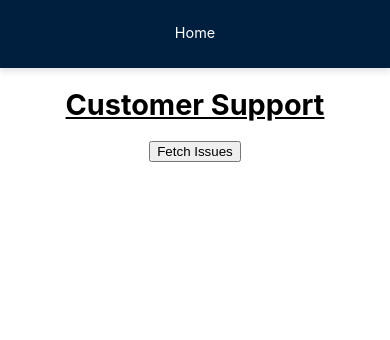
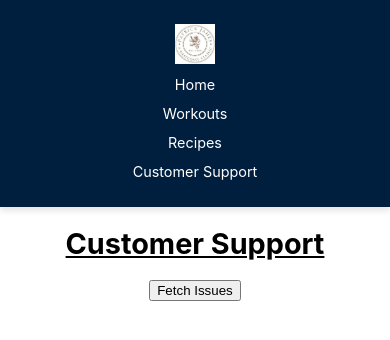
Before and after one commit to spickfor/ModernWebDev, a React (Create React App) app: page /customer-support in a window 390 px wide. Shown: the top 340 px of the page. Built offline with nearby package versions, Linux system fonts and the light colour scheme; what parse would draw is missing.

Commit message:
added recipe page workouts page, they link to their respective data table in our database

```diff
--- a/src/App.js
+++ b/src/App.js
@@ -1,7 +1,9 @@
-// import logo from './logo.svg';
+// import logo from './images/logo.jpg';
 import './App.css';
 import Main from './Main/Main.js';
 import CustomerSupport from './CustomerSupport/customerSupport.js'
+import Workouts from './Workouts/workouts.js'
+import Recipes from './Recipes/recipes.js'
 import { BrowserRouter as Router, Route, Routes } from 'react-router-dom';
 import * as ENV from "./environments.js";
 import Parse from "parse";
@@ -19,7 +21,8 @@ function App() {
         <Routes>
             <Route path="/" element={<Main />} />
             <Route path="/customer-support" element={<CustomerSupport />} />
-
+            <Route path="/Workouts" element={<Workouts />}/>
+            <Route path="/Recipes" element={<Recipes />}/>
         </Routes>
     </div>
   </Router>
--- a/src/CustomerSupport/customerSupport.js
+++ b/src/CustomerSupport/customerSupport.js
@@ -2,6 +2,7 @@ import {useEffect, useState } from "react";
 import React from 'react';
 import { Link } from 'react-router-dom'; // for linking pages
 import './CustomerSupport.css' // import cs file
+import logo from '../images/logo.jpg';
 
 
 import * as ENV from "../environments.js";
@@ -40,7 +41,13 @@ const CustomerSupport = () => {
     return (
         <div>
             <nav>
+                <Link to='/'>
+                    <img src = {logo} className="logo"/>
+                </Link>
                 <Link to='/'>Home</Link>
+                <Link to="/Workouts">Workouts</Link>
+                <Link to="/Recipes">Recipes</Link>
+                <Link to="/customer-support">Customer Support</Link>
             </nav>
 
             <h1>Customer Support</h1>
--- a/src/Main/Main.js
+++ b/src/Main/Main.js
@@ -1,7 +1,7 @@
 import {useEffect, useState } from "react";
 import React from 'react';
 import './Main.css'; // import our css
-import logo from './images/logo.jpg'; // import our logo, for some reason trying to do it relatively in the img tag wasn't working
+import logo from '../images/logo.jpg';
 import { Link } from 'react-router-dom'; // for linking pages
 
 
@@ -15,12 +15,8 @@ const Main = () => {
                 </Link>
                 <Link to='/'>Home</Link>
                 {/* <a href = '/'>Home</a> */}
-
-                {/* <a href="/second-page">Page 2</a>
-                <a href="/third-page">Page 3</a>
-                <a href="/fourth-page">Page 4</a> */}
-
-
+                <Link to="/Workouts">Workouts</Link>
+                <Link to="/Recipes">Recipes</Link>
                 <Link to="/customer-support">Customer Support</Link>
                 {/* <a href='../CustomerSupport/customerSupport.js'>Customer Support</a> */}
             </nav>
--- a/src/Recipes/recipes.css
+++ b/src/Recipes/recipes.css
@@ -0,0 +1,72 @@
+h1 {
+    text-decoration: underline;
+  }
+
+  nav {
+    background-color: #001f3f;
+    color: navy;
+    padding: 1em;
+  }
+  nav a {
+    color: white;
+    margin: 0 15px;
+    text-decoration: none;
+  }
+  nav a:hover {
+    text-decoration: underline;
+  }
+  /* Here is the code that makes the nav bar change as the size of the screen does */
+
+  @media (max-width: 768px) {
+    nav {
+      text-align: center;
+    }
+    nav a {
+      display: block;
+      margin: 10px 0;
+    }
+  }
+  @media (max-width: 480px) {
+    body {
+      font-size: 0.9em;
+    }
+    img {
+      max-width: 100%;
+      height: auto;
+    }
+  }
+
+  /* Here I change the font of the body from the default style */
+
+  .cutive-regular {
+    /* font-family: "Cutive", serif; */
+    font-weight: 400;
+    font-style: normal;
+  }
+
+  /* Here I cahnged the font of the header from the default style */
+  .protest-guerrilla-regular {
+    /* font-family: "Protest Guerrilla", sans-serif; */
+    font-weight: 400;
+    font-style: normal;
+  }
+
+  /* Here I add something that shows the user which part of the navbar their muse is over */
+
+  nav {
+    box-shadow: 0 4px 6px rgba(0, 0, 0, 0.1); /* Subtle shadow */
+  }
+
+  nav a {
+    border-bottom: 2px solid transparent; /* Bottom border */
+  }
+
+  nav a:hover {
+    border-bottom: 2px solid white; /* Border color on hover */
+  }
+
+  /* Here I set up the code to add a logo to the nav bar */
+  nav .logo {
+    height: 40px;
+    vertical-align: middle;
+  }
--- a/src/Recipes/recipes.js
+++ b/src/Recipes/recipes.js
@@ -0,0 +1,82 @@
+import {useEffect, useState } from "react";
+import React from 'react';
+import { Link } from 'react-router-dom'; // for linking pages
+import './recipes.css' // import css file
+import logo from '../images/logo.jpg';
+
+import * as ENV from "../environments.js";
+import Parse from "parse";
+
+Parse.initialize(ENV.APPLICATION_ID, ENV.JAVASCRIPT_KEY);
+Parse.serverURL = ENV.SERVER_URL;
+
+
+const RecipesPage = () => {
+    const [recipes, setRecipes] = useState([]);  // State to hold recipe data
+    const [errorMessage, setErrorMessage] = useState(''); // State for errors
+
+    // Function to fetch all recipes
+    const fetchRecipes = async () => {
+      const Recipe = Parse.Object.extend("Recipes"); // 'Reciipes' is the table name in Back4App
+      const query = new Parse.Query(Recipe);
+
+      try {
+        const results = await query.find();
+        console.log("Fetched recipes:", results);
+
+        // Map fetched recipe objects into an array of recipe details
+        const fetchedRecipes = results.map(recipe => ({
+          date: recipe.get("createdAt").toLocaleDateString(),
+          recipe_title: recipe.get("title"),
+          ingredients: recipe.get("ingredients"),
+          instructions: recipe.get("instructions")
+        }));
+        setRecipes(fetchedRecipes);  // Store recipes in state
+      } catch (error) {
+        console.error("Error fetching recipes:", error);
+        setErrorMessage("There was an error fetching the recipes.");
+      }
+    };
+
+    // Fetch recipe on component mount
+    useEffect(() => {
+      fetchRecipes();
+    }, []);
+
+    return (
+
+      <div>
+        <nav>
+            <Link to='/'>
+                <img src = {logo} className="logo"/>
+            </Link>
+            <Link to='/'>Home</Link>
+            <Link to="/Workouts">Workouts</Link>
+            <Link to="/customer-support">Customer Support</Link>
+        </nav>
+        <h1>All Recipes</h1>
+
+        {/* Error Message */}
+        {errorMessage && <p style={{ color: 'red' }}>{errorMessage}</p>}
+
+        {/* Display recipes */}
+        <ul>
+          {recipes.length > 0 ? (
+            recipes.map((recipe, index) => (
+              <li key={index}>
+                <strong>Date:</strong> {recipe.date} <br />
+                <strong>Item:</strong> {recipe.recipe_title} <br />
+                <strong>Ingredients:</strong> {recipe.ingredients} <br />
+                <strong>Instructions:</strong> {recipe.instructions} <br />
+                <hr />
+              </li>
+            ))
+          ) : (
+            <p>No recipes found.</p>
+          )}
+        </ul>
+      </div>
+    );
+  };
+
+  export default RecipesPage;
--- a/src/Workouts/workouts.css
+++ b/src/Workouts/workouts.css
@@ -0,0 +1,72 @@
+h1 {
+    text-decoration: underline;
+  }
+
+  nav {
+    background-color: #001f3f;
+    color: navy;
+    padding: 1em;
+  }
+  nav a {
+    color: white;
+    margin: 0 15px;
+    text-decoration: none;
+  }
+  nav a:hover {
+    text-decoration: underline;
+  }
+  /* Here is the code that makes the nav bar change as the size of the screen does */
+
+  @media (max-width: 768px) {
+    nav {
+      text-align: center;
+    }
+    nav a {
+      display: block;
+      margin: 10px 0;
+    }
+  }
+  @media (max-width: 480px) {
+    body {
+      font-size: 0.9em;
+    }
+    img {
+      max-width: 100%;
+      height: auto;
+    }
+  }
+
+  /* Here I change the font of the body from the default style */
+
+  .cutive-regular {
+    /* font-family: "Cutive", serif; */
+    font-weight: 400;
+    font-style: normal;
+  }
+
+  /* Here I cahnged the font of the header from the default style */
+  .protest-guerrilla-regular {
+    /* font-family: "Protest Guerrilla", sans-serif; */
+    font-weight: 400;
+    font-style: normal;
+  }
+
+  /* Here I add something that shows the user which part of the navbar their muse is over */
+
+  nav {
+    box-shadow: 0 4px 6px rgba(0, 0, 0, 0.1); /* Subtle shadow */
+  }
+
+  nav a {
+    border-bottom: 2px solid transparent; /* Bottom border */
+  }
+
+  nav a:hover {
+    border-bottom: 2px solid white; /* Border color on hover */
+  }
+
+  /* Here I set up the code to add a logo to the nav bar */
+  nav .logo {
+    height: 40px;
+    vertical-align: middle;
+  }
--- a/src/Workouts/workouts.js
+++ b/src/Workouts/workouts.js
@@ -0,0 +1,87 @@
+import {useEffect, useState } from "react";
+import React from 'react';
+import { Link } from 'react-router-dom'; // for linking pages
+import './workouts.css' // import css file
+import logo from '../images/logo.jpg';
+
+import * as ENV from "../environments.js";
+import Parse from "parse";
+
+Parse.initialize(ENV.APPLICATION_ID, ENV.JAVASCRIPT_KEY);
+Parse.serverURL = ENV.SERVER_URL;
+
+
+const WorkoutsPage = () => {
+    const [workouts, setWorkouts] = useState([]);  // State to hold workout data
+    const [errorMessage, setErrorMessage] = useState(''); // State for errors
+
+    // Function to fetch all workouts
+    const fetchWorkouts = async () => {
+      const Workout = Parse.Object.extend("WorkoutRoutine"); // 'WorkoutRoutine' is the table name in Back4App
+      const query = new Parse.Query(Workout);
+
+      try {
+        const results = await query.find();
+        console.log("Fetched workouts:", results);
+
+        // Map fetched workout objects into an array of workout details
+        const fetchedWorkouts = results.map(workout => ({
+          date: workout.get("createdAt").toLocaleDateString(),
+          workout_name: workout.get("routine_name"),
+          description: workout.get("routine_description"),
+          equipment: workout.get("routine_equipment"),
+          duration: workout.get("duration"),
+          calories_burned: workout.get("calories_burned")
+        }));
+        setWorkouts(fetchedWorkouts);  // Store workouts in state
+      } catch (error) {
+        console.error("Error fetching workouts:", error);
+        setErrorMessage("There was an error fetching the workouts.");
+      }
+    };
+
+    // Fetch workouts on component mount
+    useEffect(() => {
+      fetchWorkouts();
+    }, []);
+
+    return (
+
+      <div>
+        <nav>
+            <Link to='/'>
+                <img src = {logo} className="logo"/>
+            </Link>
+            <Link to='/'>Home</Link>
+            <Link to="/Workouts">Workouts</Link>
+            <Link to="/Recipes">Recipes</Link>
+            <Link to="/customer-support">Customer Support</Link>
+        </nav>
+        <h1>All Workouts</h1>
+
+        {/* Error Message */}
+        {errorMessage && <p style={{ color: 'red' }}>{errorMessage}</p>}
+
+        {/* Display Workouts */}
+        <ul>
+          {workouts.length > 0 ? (
+            workouts.map((workout, index) => (
+              <li key={index}>
+                <strong>Date:</strong> {workout.date} <br />
+                <strong>Workout:</strong> {workout.workout_name} <br />
+                <strong>Description:</strong> {workout.description} <br />
+                <strong>Equipment:</strong> {workout.equipment} <br />
+                <strong>Duration:</strong> {workout.duration} minutes <br />
+                <strong>Calories Burned:</strong> {workout.calories_burned} calories <br />
+                <hr />
+              </li>
+            ))
+          ) : (
+            <p>No workouts found.</p>
+          )}
+        </ul>
+      </div>
+    );
+  };
+
+  export default WorkoutsPage;
```
Also changed, not shown: src/images/logo.jpg (renamed from src/Main/images/logo.jpg).
